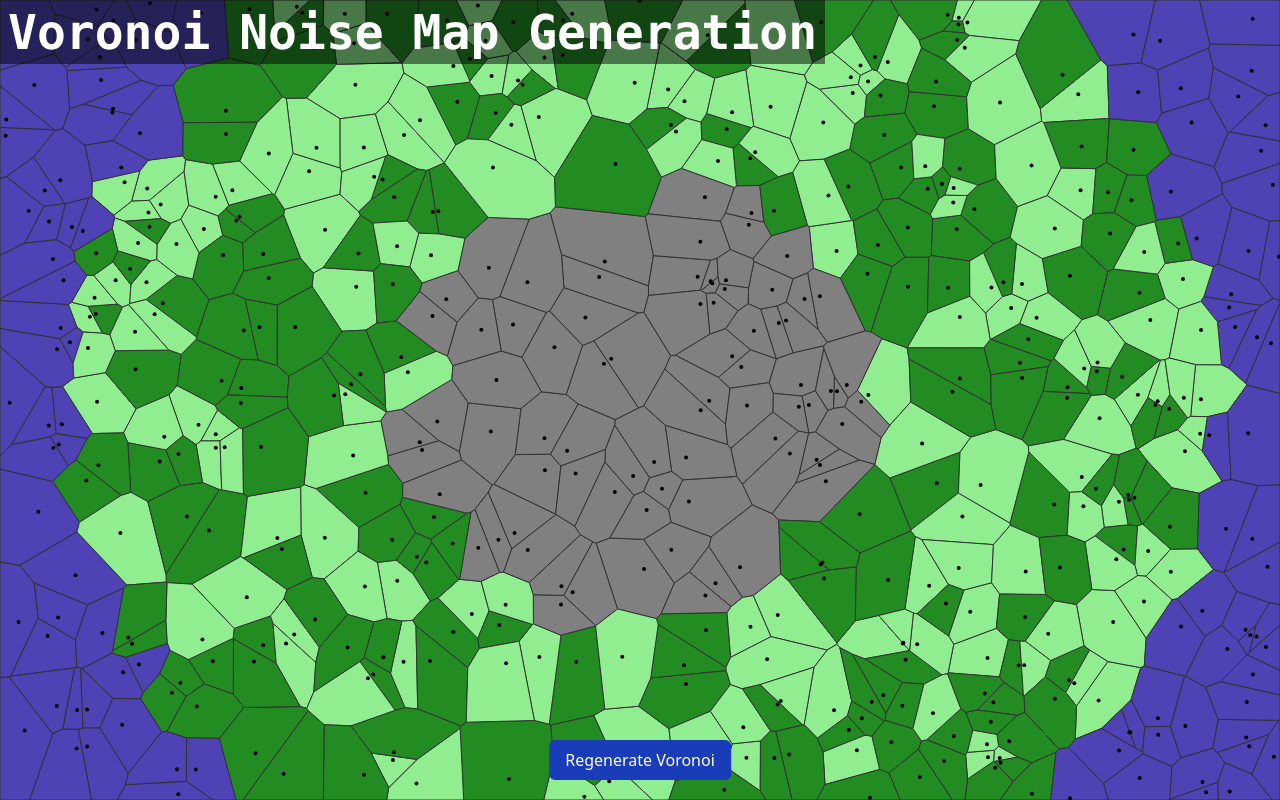
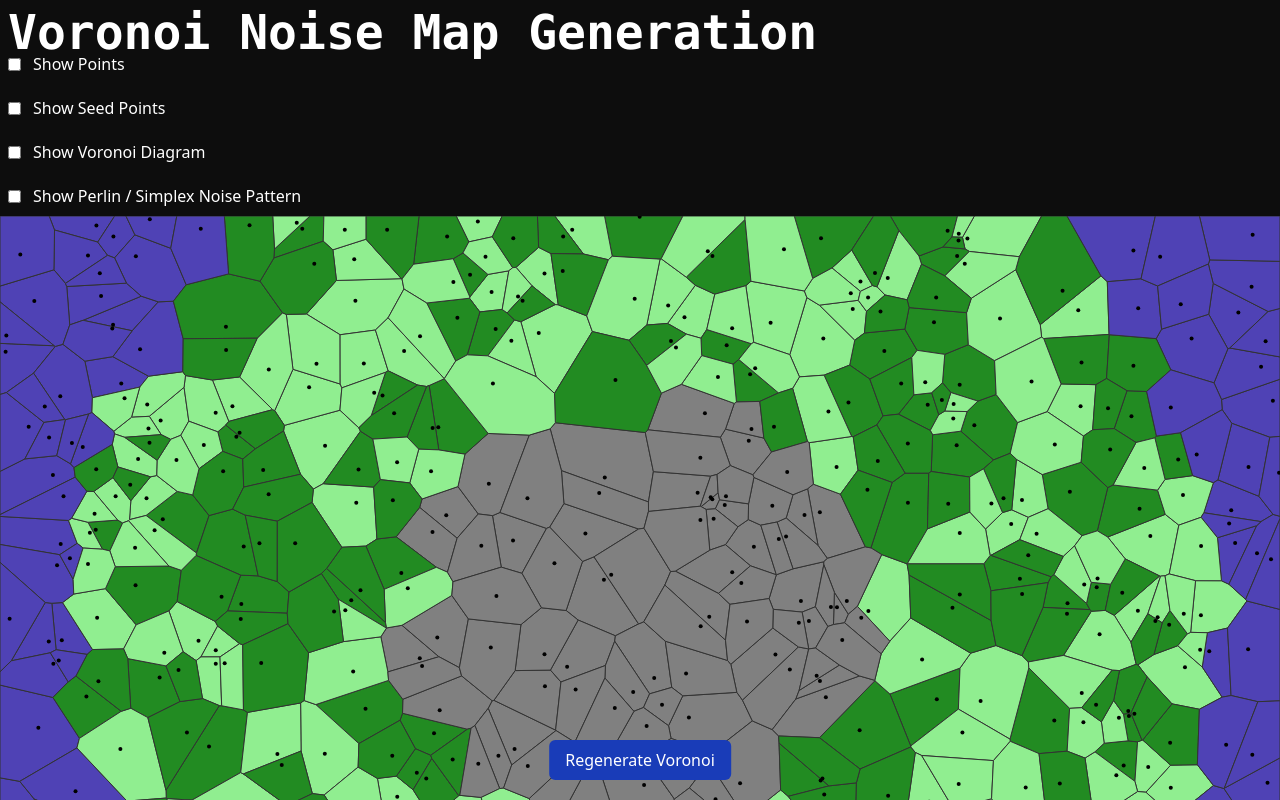
Before and after one commit to degenerateddev/Voronoi, a React (Vite) app: page / in a window 1280 px wide. Built offline with nearby package versions, Linux system fonts and the light colour scheme.

Commit message:
Add: visualization inputs

```diff
--- a/src/App.tsx
+++ b/src/App.tsx
@@ -13,7 +13,32 @@ function App() {
   return (
     <>
       <section>
-        <h1 className="fixed text-5xl font-mono font-semibold p-2 bg-black/50">Voronoi Noise Map Generation</h1>
+        <div className="flex flex-col gap-5 bg-black/50 p-2">
+          <h1 className="fixed text-5xl font-mono font-semibold">Voronoi Noise Map Generation</h1>
+
+          <br />
+
+          <div className="flex items-center gap-3">
+            <input type="checkbox" />
+            Show Points
+          </div>
+
+          <div className="flex items-center gap-3">
+            <input type="checkbox" />
+            Show Seed Points
+          </div>
+
+          <div className="flex items-center gap-3">
+            <input type="checkbox" />
+            Show Voronoi Diagram
+          </div>
+
+          <div className="flex items-center gap-3">
+            <input type="checkbox" />
+            Show Perlin / Simplex Noise Pattern
+          </div>
+
+        </div>
 
         <Canvas points={points} width={WIDTH} height={HEIGHT} />
 
```
